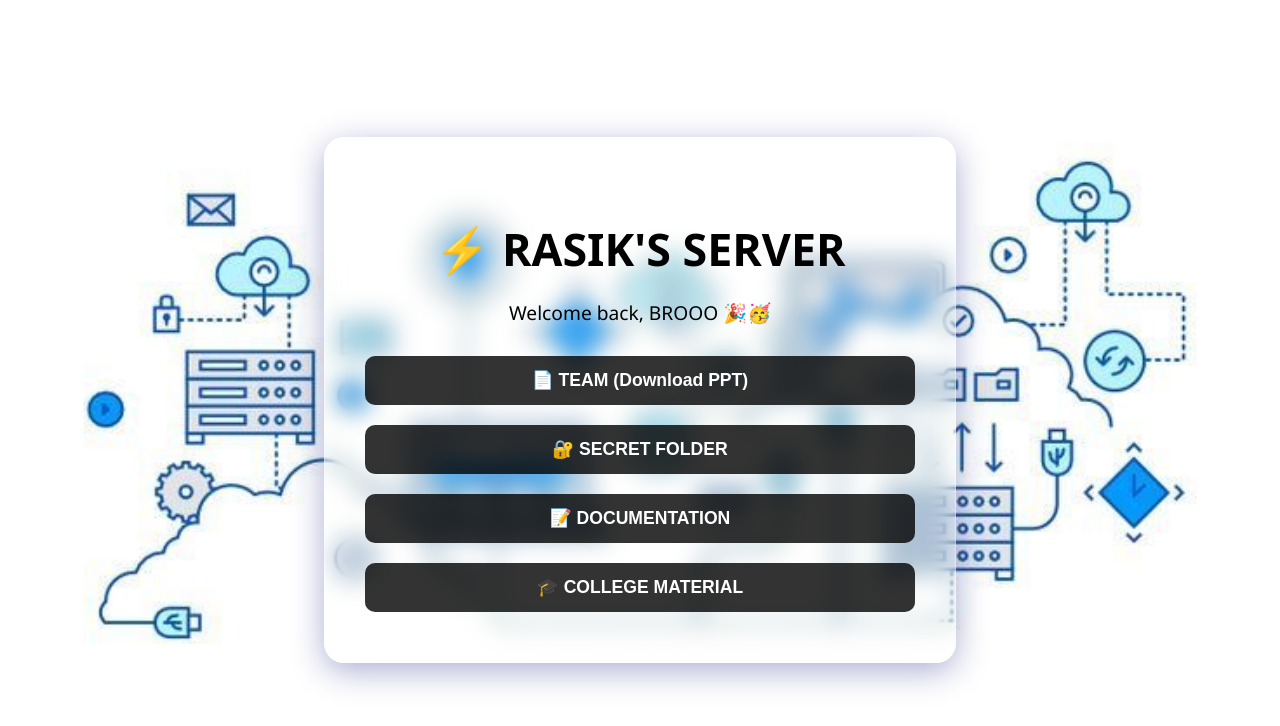
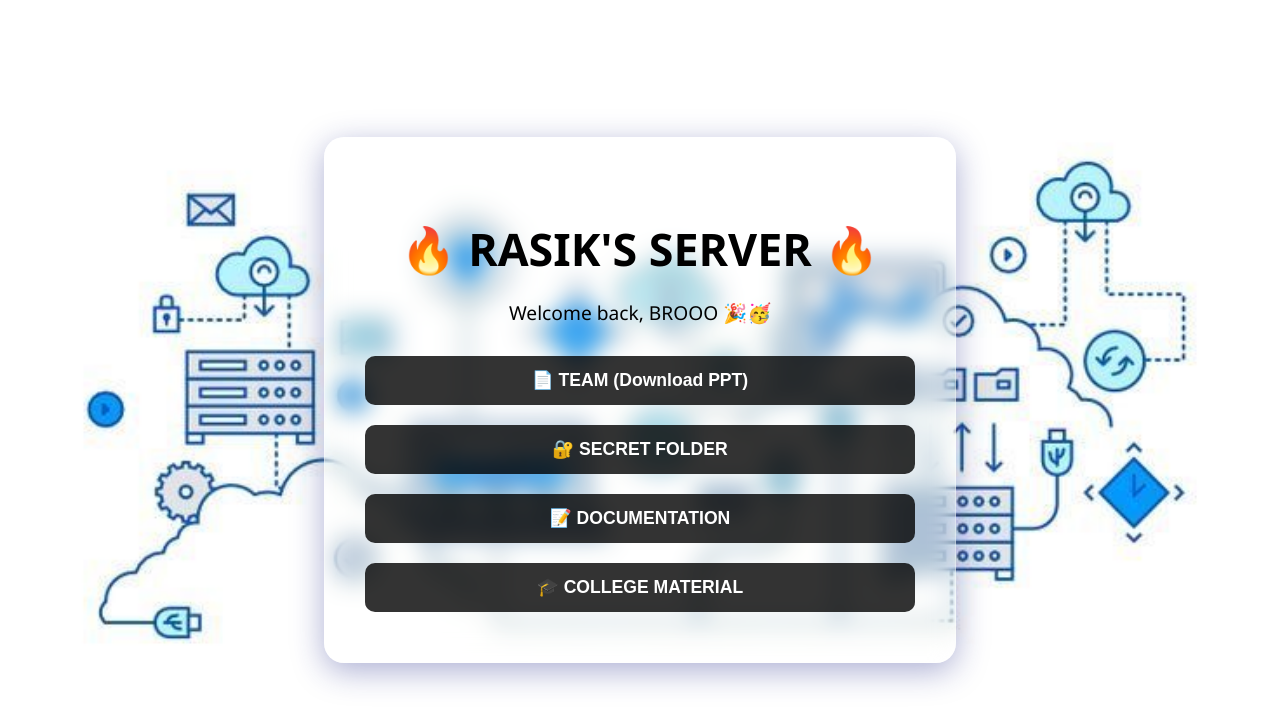
Before and after one commit to Rasik2504/server, a plain HTML site: page index.html in a window 1280 px wide. Drawn offline with Linux system fonts and the light colour scheme.

Commit message:
file added

```diff
--- a/index.html
+++ b/index.html
@@ -8,7 +8,7 @@
 </head>
 <body>
   <div class="container">
-    <h1>⚡ RASIK'S SERVER</h1>
+    <h1>🔥 RASIK'S SERVER 🔥</h1>
     <p>Welcome back, BROOO 🎉🥳</p>
 
     <div class="links">
```
